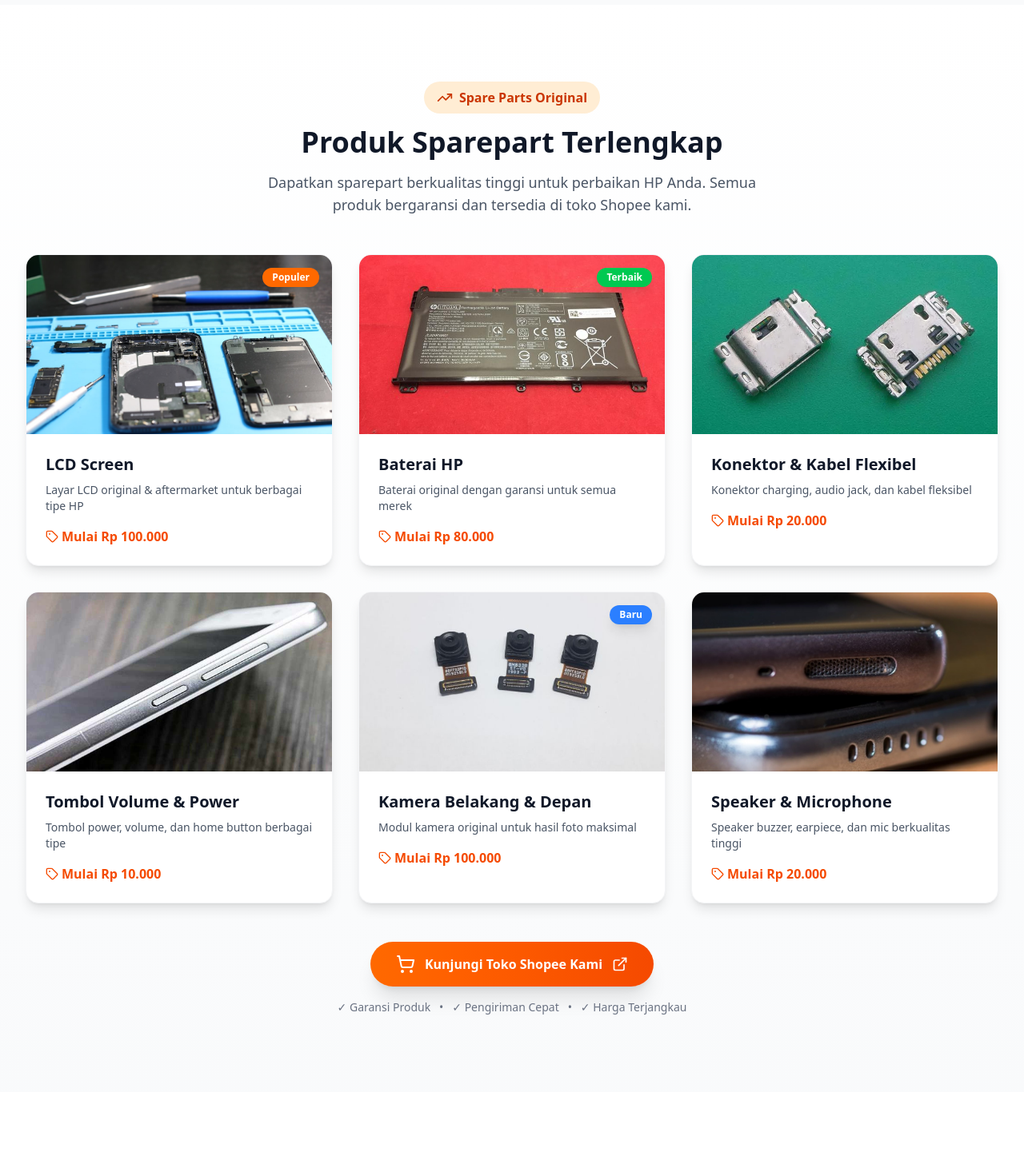
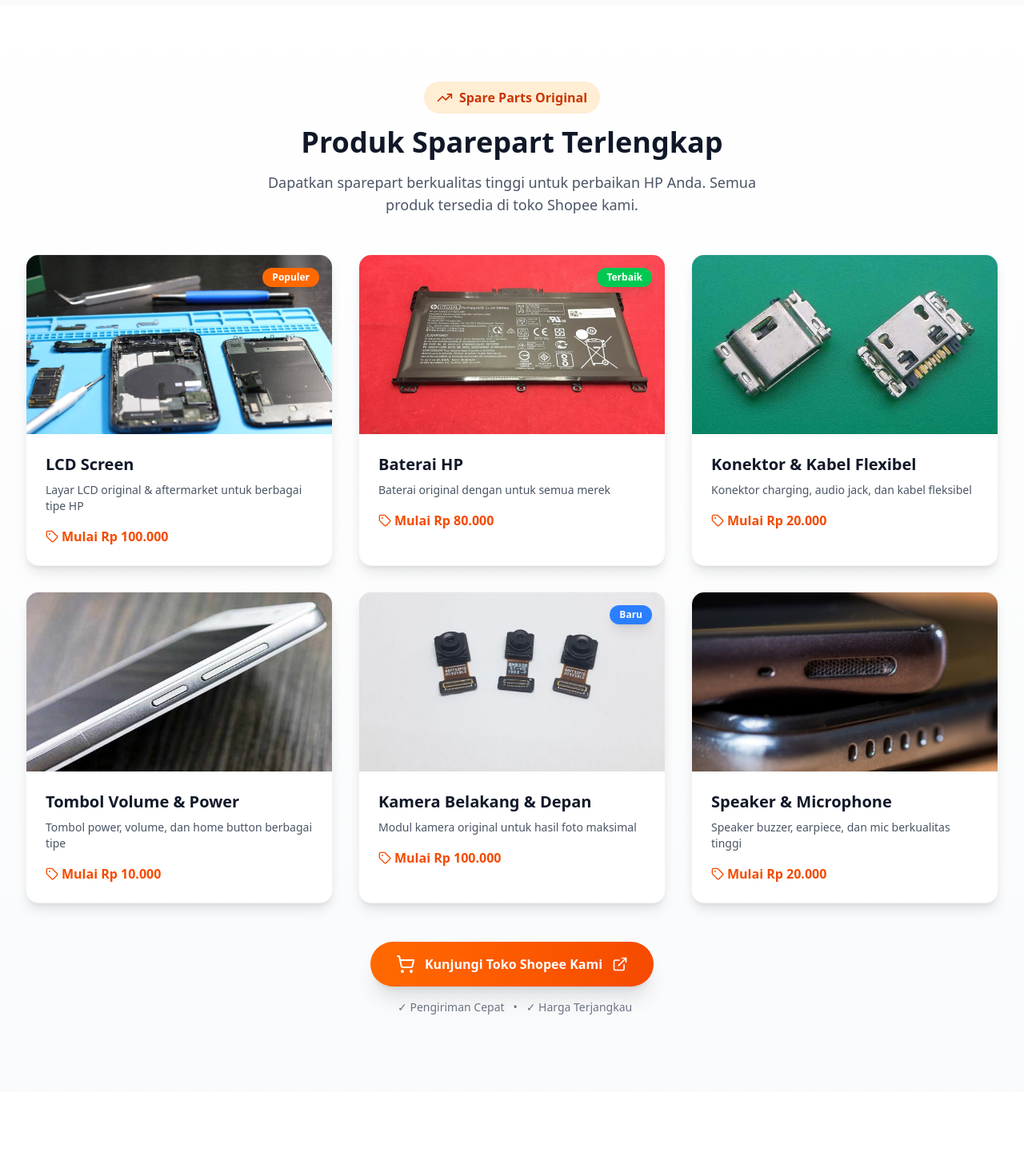
Before and after one commit to rikkriuk/sell-phone-landing-page, a React (Vite) app: page / in a window 1280 px wide. Shown: the part 3340-4806 px from the top of the page at 80% size. Built offline with nearby package versions, Linux system fonts and the light colour scheme.

Commit message:
fix: wording and style

```diff
--- a/src/components/Products.tsx
+++ b/src/components/Products.tsx
@@ -110,7 +110,7 @@ export function Products() {
                   transition={{ duration: 0.5, delay: 0.2 }}
                   className="text-lg text-gray-600 max-w-2xl mx-auto"
                >
-                  Dapatkan sparepart berkualitas tinggi untuk perbaikan HP Anda. Semua produk bergaransi dan tersedia di toko Shopee kami.
+                  Dapatkan sparepart berkualitas tinggi untuk perbaikan HP Anda. Semua produk tersedia di toko Shopee kami.
                </motion.p>
             </div>
 
@@ -141,7 +141,7 @@ export function Products() {
                </motion.a>
 
                <p className="text-sm text-gray-500 mt-4">
-                  ✓ Garansi Produk &nbsp; • &nbsp; ✓ Pengiriman Cepat &nbsp; • &nbsp; ✓ Harga Terjangkau
+                  &nbsp; ✓ Pengiriman Cepat &nbsp; • &nbsp; ✓ Harga Terjangkau
                </p>
             </motion.div>
          </div>
--- a/src/components/Testimonials.tsx
+++ b/src/components/Testimonials.tsx
@@ -59,7 +59,7 @@ const CarouselView = () => {
 
    return (
       <div className="relative max-w-2xl mx-auto">
-         <div className="relative h-[280px] overflow-hidden">
+         <div className="relative !h-[320px] overflow-hidden">
             {testimonials.map((testimonial, index) => (
                <motion.div
                   key={index}
--- a/src/const/products.ts
+++ b/src/const/products.ts
@@ -19,7 +19,7 @@ const products = [
    {
       id: 2,
       name: 'Baterai HP',
-      description: 'Baterai original dengan garansi untuk semua merek',
+      description: 'Baterai original dengan untuk semua merek',
       price: 'Mulai Rp 80.000',
       image: Battery,
       shopeeUrl: 'https://shopee.co.id/arf_part',
```
